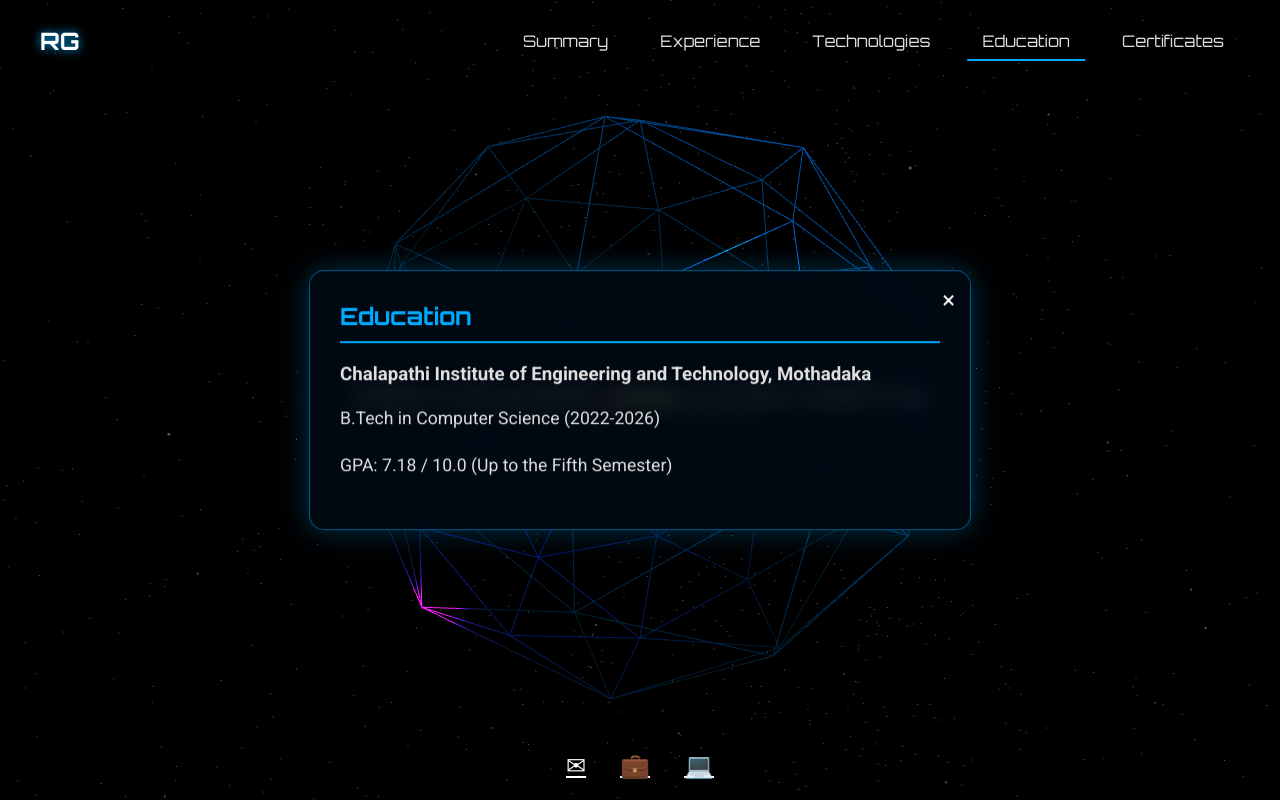
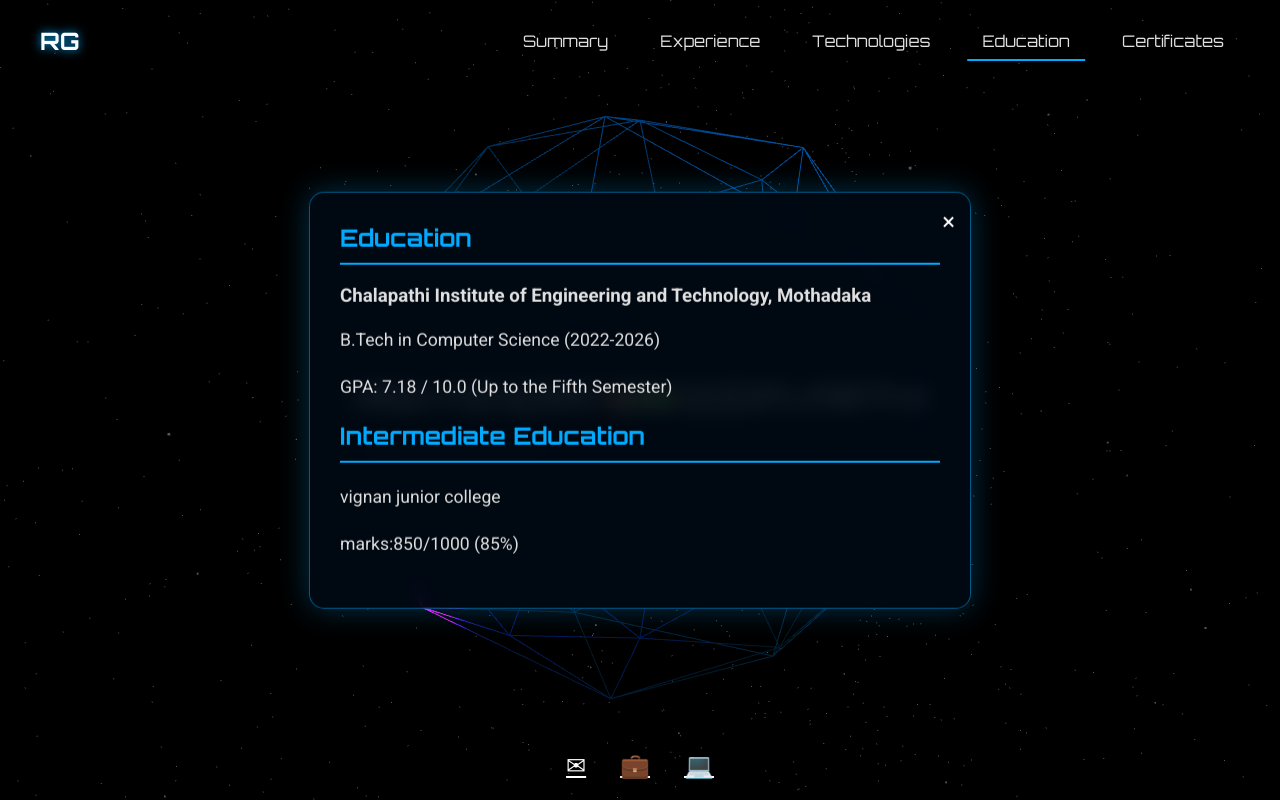
Before and after one commit to RISHI-404/My-POrtfolio, a plain HTML site: page portfoli_3.html in a window 1280 px wide. Both pictures are taken after a click on the element "Education". Drawn offline with nearby package versions, Linux system fonts and the light colour scheme; animation ran at ten frames a second.

Commit message:
Update portfoli_3.html
added intermideate marks

```diff
--- a/portfoli_3.html
+++ b/portfoli_3.html
@@ -109,6 +109,9 @@
       <h3>Chalapathi Institute of Engineering and Technology, Mothadaka</h3>
       <p>B.Tech in Computer Science (2022-2026)</p>
       <p>GPA: 7.18 / 10.0 (Up to the Fifth Semester)</p>
+            <h2>Intermediate Education</h2>
+      <p>vignan junior college</p>
+      <p>marks:850/1000 (85%)</p>
     </div>
 
     <div id="certificates-panel" class="content-panel">
```
